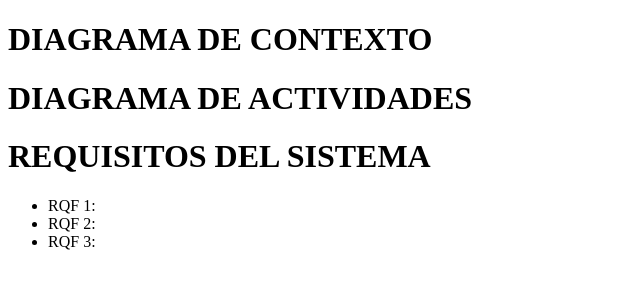
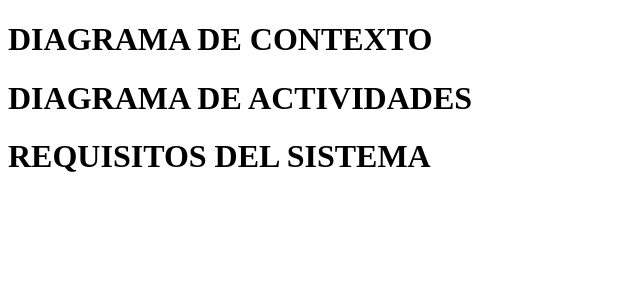
Before and after one commit to jhon03/DiplomadoCorpoteo, a plain HTML site: page Practicas/Levantamiento de Requerimientos.html in a window 1280 px wide. Shown: the whole page, without its empty margins (0-640 px from the left). Drawn offline with Linux system fonts and the light colour scheme.

Commit message:
un cambio

```diff
--- a/Practicas/Levantamiento de Requerimientos.html
+++ b/Practicas/Levantamiento de Requerimientos.html
@@ -13,11 +13,7 @@
 <h1>DIAGRAMA DE ACTIVIDADES </h1>
 
 <h1>REQUISITOS DEL SISTEMA</H1>
-    <ul>
-        <li>RQF 1: </li>
-        <li>RQF 2: </li>
-        <li>RQF 3: </li>
-    </ul>
+
 
 
 </body>
```
Also changed, not shown: 1 other file.
